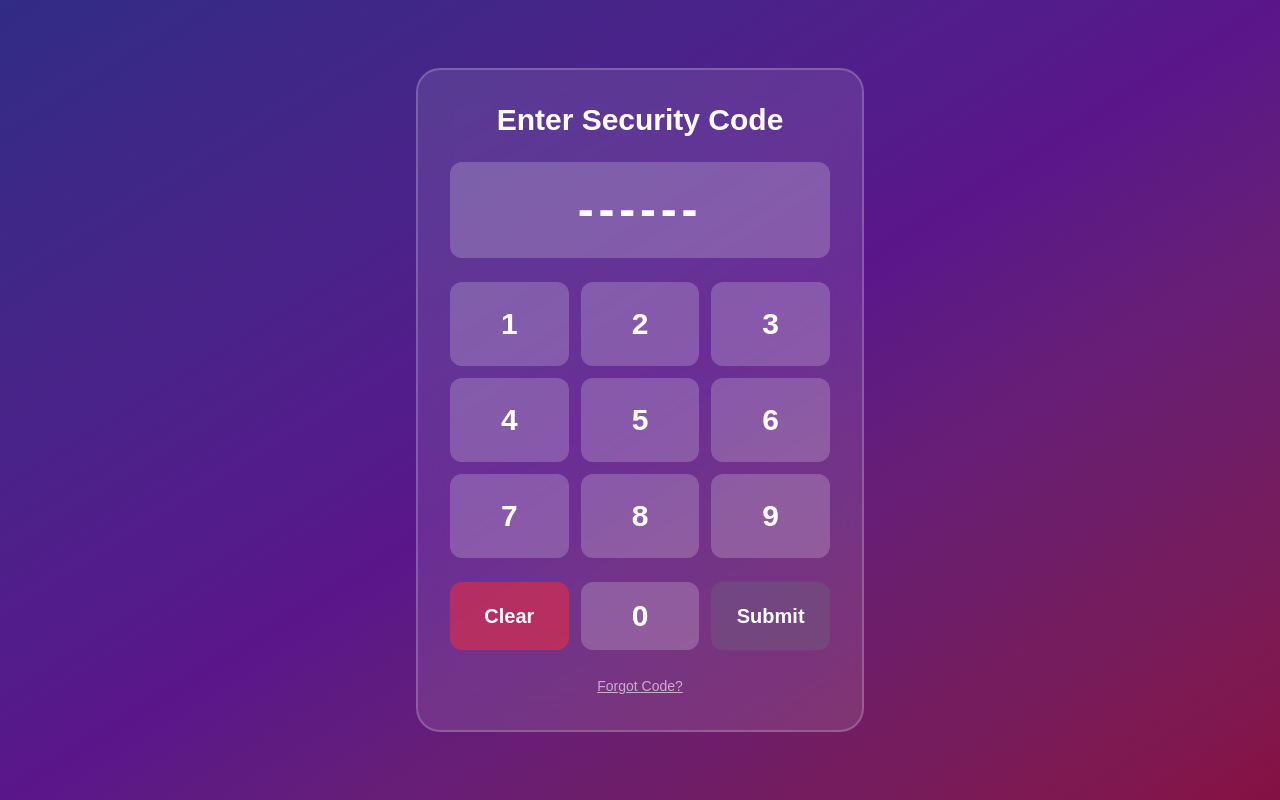
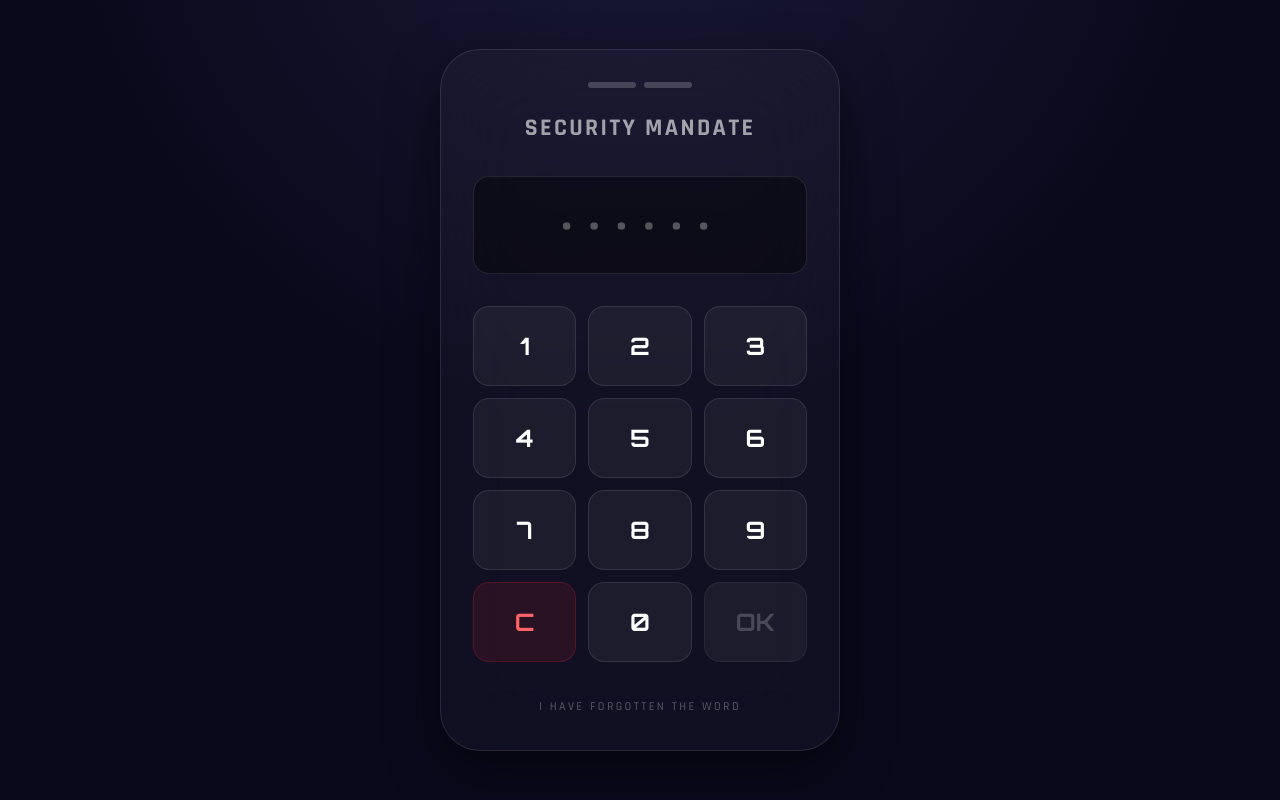
Before and after one commit to dariogeorge21/chase-christ, a Next.js app: page /verify in a window 1280 px wide. Built offline with nearby package versions, Linux system fonts and the light colour scheme.

Commit message:
enhance verification page

```diff
--- a/app/verify/page.tsx
+++ b/app/verify/page.tsx
@@ -3,9 +3,19 @@
 import { useState } from "react";
 import { motion, AnimatePresence } from "framer-motion";
 import { useRouter } from "next/navigation";
+import { Orbitron, Rajdhani } from "next/font/google";
 import { useAppStore } from "@/lib/store";
 
-const HAIL_MARYS = ["Hail Mary 1", "Hail Mary 2", "Hail Mary 3", "Hail Mary 4", "Hail Mary 5"];
+const orbitron = Orbitron({ subsets: ["latin"], weight: ["400", "700", "900"] });
+const rajdhani = Rajdhani({ subsets: ["latin"], weight: ["500", "700"] });
+
+const HAIL_MARYS = [
+  "Hail Mary, full of grace...",
+  "The Lord is with thee...",
+  "Blessed art thou among women...",
+  "Blessed is the fruit of thy womb...",
+  "Holy Mary, Mother of God..."
+];
 
 export default function VerifyPage() {
   const router = useRouter();
@@ -15,39 +25,35 @@ export default function VerifyPage() {
   const [attempts, setAttempts] = useState(0);
   const [showPunishment, setShowPunishment] = useState(false);
   const [hailMarysChecked, setHailMarysChecked] = useState<boolean[]>(Array(5).fill(false));
-  const [error, setError] = useState("");
+  const [isError, setIsError] = useState(false);
 
   const handleNumberClick = (num: string) => {
     if (inputCode.length < 6) {
-      setInputCode(inputCode + num);
+      setIsError(false);
+      setInputCode(prev => prev + num);
     }
   };
 
   const handleClear = () => {
     setInputCode("");
-    setError("");
+    setIsError(false);
   };
 
   const handleSubmit = () => {
     if (inputCode === securityCode) {
       router.push("/results");
     } else {
-      setError("Incorrect code!");
-      setAttempts((prev) => prev + 1);
+      setIsError(true);
+      const newAttempts = attempts + 1;
+      setAttempts(newAttempts);
 
-      if (attempts + 1 >= 2) {
-        setShowPunishment(true);
+      if (newAttempts >= 2) {
+        setTimeout(() => setShowPunishment(true), 600);
       } else {
-        setTimeout(() => {
-          setInputCode("");
-          setError("");
-        }, 1500);
+        // Shake and reset
+        setTimeout(() => setInputCode(""), 500);
       }
     }
-  };
-
-  const handleForgotCode = () => {
-    setShowPunishment(true);
   };
 
   const toggleHailMary = (index: number) => {
@@ -58,151 +64,193 @@ export default function VerifyPage() {
 
   const allHailMarysChecked = hailMarysChecked.every((checked) => checked);
 
-  const handlePunishmentContinue = () => {
-    if (allHailMarysChecked) {
-      router.push("/results");
-    }
+  // Animation variants
+  const containerVars = {
+    hidden: { opacity: 0, scale: 0.95 },
+    visible: { opacity: 1, scale: 1, transition: { staggerChildren: 0.05 } }
   };
 
-  if (showPunishment) {
+  const keyVars = {
+    hidden: { opacity: 0, y: 10 },
+    visible: { opacity: 1, y: 0 }
+  };
+
   return (
-      <div className="min-h-screen bg-gradient-to-br from-red-900 via-purple-900 to-indigo-900 flex items-center justify-center px-4">
+    <div className={`relative min-h-screen w-full flex items-center justify-center overflow-hidden bg-[#050510] ${rajdhani.className}`}>
+
+      {/* --- BACKGROUND LAYER --- */}
+      <div className="absolute inset-0 z-0">
+        <div className={`absolute inset-0 transition-colors duration-1000 ${showPunishment ? 'bg-red-950/40' : 'bg-indigo-950/20'}`} />
+        <div className="absolute top-0 left-1/2 -translate-x-1/2 w-full h-full bg-[radial-gradient(circle_at_50%_-20%,_rgba(120,119,198,0.15)_0%,_transparent_50%)]" />
+        {/* Floating Crosses Iconography */}
+        <div className="absolute inset-0 opacity-5 pointer-events-none flex items-center justify-center text-[40rem]">
+          †
+        </div>
+      </div>
+
+      <AnimatePresence mode="wait">
+        {!showPunishment ? (
+          /* --- VERIFICATION VIEW --- */
           <motion.div
-          initial={{ opacity: 0, scale: 0.8 }}
-          animate={{ opacity: 1, scale: 1 }}
-          className="max-w-2xl w-full bg-white/10 backdrop-blur-lg rounded-3xl p-8 border-2 border-white/20"
+            key="verify"
+            variants={containerVars}
+            initial="hidden"
+            animate="visible"
+            exit={{ opacity: 0, x: -50 }}
+            className="relative z-10 w-full max-w-md px-6"
           >
-          <h1 className="text-4xl font-bold text-white text-center mb-6">Penance Required</h1>
-          <p className="text-xl text-white/90 text-center mb-8">
-            Recite 5 Hail Marys to continue
+            <div className="bg-white/[0.03] backdrop-blur-2xl border border-white/10 rounded-[2.5rem] p-8 shadow-[0_20px_50px_rgba(0,0,0,0.5)]">
+
+              {/* Attempts Tracker */}
+              <div className="flex justify-center gap-2 mb-6">
+                {[...Array(2)].map((_, i) => (
+                  <div key={i} className="flex flex-col items-center">
+                    <div className={`w-12 h-1.5 rounded-full transition-all duration-500 ${i < attempts ? 'bg-red-500 shadow-[0_0_10px_#ef4444]' : 'bg-white/20'}`} />
+                  </div>
+                ))}
+              </div>
+
+              <h1 className="text-2xl font-bold text-white text-center mb-8 tracking-widest uppercase opacity-60">
+                Security Mandate
+              </h1>
+
+              {/* Code Display Area */}
+              <motion.div
+                animate={isError ? { x: [-5, 5, -5, 5, 0] } : {}}
+                className={`relative bg-black/40 rounded-2xl p-6 mb-8 border transition-colors ${isError ? 'border-red-500/50' : 'border-white/10'}`}
+              >
+                <p className={`text-5xl font-black text-center tracking-[0.2em] ${orbitron.className} ${isError ? 'text-red-400' : 'text-white'}`}>
+                  {inputCode.padEnd(6, "•").split("").map((char, i) => (
+                    <motion.span
+                      key={i}
+                      initial={false}
+                      animate={inputCode[i] ? { scale: [1.2, 1], opacity: 1 } : { opacity: 0.3 }}
+                    >
+                      {char}
+                    </motion.span>
+                  ))}
                 </p>
+                {isError && <p className="absolute -bottom-6 left-0 w-full text-center text-red-400 text-xs font-bold uppercase tracking-widest">Incorrect Access Code</p>}
+              </motion.div>
 
-          <div className="space-y-4 mb-8">
+              {/* Keypad Grid */}
+              <div className="grid grid-cols-3 gap-3 mb-8">
+                {[1, 2, 3, 4, 5, 6, 7, 8, 9, "C", 0, "OK"].map((btn) => (
+                  <motion.button
+                    key={btn}
+                    variants={keyVars}
+                    whileHover={{ scale: 1.05, backgroundColor: "rgba(255,255,255,0.1)" }}
+                    whileTap={{ scale: 0.95 }}
+                    onClick={() => {
+                      if (btn === "C") handleClear();
+                      else if (btn === "OK") handleSubmit();
+                      else handleNumberClick(btn.toString());
+                    }}
+                    className={`h-20 rounded-2xl text-2xl font-bold transition-all border flex items-center justify-center ${
+                      btn === "OK"
+                        ? (inputCode.length === 6 ? 'bg-emerald-500/20 border-emerald-500/50 text-emerald-400 shadow-[0_0_20px_rgba(52,211,153,0.2)]' : 'bg-white/5 border-white/5 text-white/20 cursor-not-allowed')
+                        : btn === "C"
+                        ? 'bg-red-500/10 border-red-500/20 text-red-400'
+                        : 'bg-white/5 border-white/10 text-white'
+                    } ${orbitron.className}`}
+                  >
+                    {btn}
+                  </motion.button>
+                ))}
+              </div>
+
+              <button
+                onClick={() => setShowPunishment(true)}
+                className="w-full text-white/30 hover:text-white/60 text-xs uppercase tracking-[0.2em] transition-colors"
+              >
+                I have forgotten the word
+              </button>
+            </div>
+          </motion.div>
+        ) : (
+          /* --- PUNISHMENT / PENANCE VIEW --- */
+          <motion.div
+            key="punishment"
+            initial={{ opacity: 0, y: 50 }}
+            animate={{ opacity: 1, y: 0 }}
+            className="relative z-10 w-full max-w-2xl px-6"
+          >
+            <div className="bg-black/60 backdrop-blur-3xl border border-red-500/30 rounded-[3rem] p-8 md:p-12 shadow-[0_0_60px_rgba(239,68,68,0.15)]">
+              <div className="text-center mb-10">
+                <motion.div
+                  animate={{ opacity: [0.5, 1, 0.5] }}
+                  transition={{ duration: 3, repeat: Infinity }}
+                  className="text-red-500 text-6xl mb-4"
+                >
+                  †
+                </motion.div>
+                <h2 className="text-4xl font-black text-white mb-2 uppercase tracking-tighter">Divine Penance</h2>
+                <p className="text-red-400/60 uppercase tracking-widest text-sm">Recite 5 Hail Marys to Redeem your score</p>
+              </div>
+
+              <div className="space-y-3 mb-10">
                 {HAIL_MARYS.map((prayer, index) => (
                   <motion.div
                     key={index}
-                whileHover={{ scale: 1.02 }}
+                    initial={{ x: -20, opacity: 0 }}
+                    animate={{ x: 0, opacity: 1, transition: { delay: index * 0.1 } }}
                     onClick={() => toggleHailMary(index)}
-                className={`p-6 rounded-xl cursor-pointer transition-all ${
+                    className={`group relative p-5 rounded-2xl cursor-pointer border-2 transition-all duration-500 ${
                       hailMarysChecked[index]
-                    ? "bg-green-500/30 border-2 border-green-400"
-                    : "bg-white/5 border-2 border-white/20"
+                        ? "bg-emerald-500/10 border-emerald-500/50"
+                        : "bg-white/5 border-white/10 hover:border-red-500/30"
                     }`}
                   >
-                <div className="flex items-center gap-4">
-                  <div
-                    className={`w-8 h-8 rounded-lg border-2 flex items-center justify-center ${
-                      hailMarysChecked[index]
-                        ? "bg-green-500 border-green-400"
-                        : "bg-white/10 border-white/30"
-                    }`}
+                    <div className="flex items-center gap-5">
+                      <div className={`w-8 h-8 rounded-full border-2 flex items-center justify-center transition-all ${
+                        hailMarysChecked[index] ? "bg-emerald-500 border-emerald-400 scale-110" : "bg-transparent border-white/20"
+                      }`}>
+                        {hailMarysChecked[index] && (
+                          <motion.svg
+                            initial={{ pathLength: 0 }}
+                            animate={{ pathLength: 1 }}
+                            className="w-5 h-5 text-white"
+                            viewBox="0 0 20 20"
+                            fill="none"
+                            stroke="currentColor"
+                            strokeWidth="3"
                           >
-                    {hailMarysChecked[index] && <span className="text-white text-xl">✓</span>}
+                            <polyline points="4 11 8 15 16 6" />
+                          </motion.svg>
+                        )}
                       </div>
-                  <span className="text-white text-xl font-semibold">{prayer}</span>
+                      <span className={`text-lg font-medium transition-colors ${hailMarysChecked[index] ? 'text-emerald-400' : 'text-white/70'}`}>
+                        {prayer}
+                      </span>
                     </div>
                   </motion.div>
                 ))}
               </div>
 
               <motion.button
-            whileHover={allHailMarysChecked ? { scale: 1.05 } : {}}
-            whileTap={allHailMarysChecked ? { scale: 0.95 } : {}}
-            onClick={handlePunishmentContinue}
+                whileHover={allHailMarysChecked ? { scale: 1.02 } : {}}
+                whileTap={allHailMarysChecked ? { scale: 0.98 } : {}}
+                onClick={() => router.push("/results")}
                 disabled={!allHailMarysChecked}
-            className={`w-full py-5 rounded-full text-2xl font-bold transition-all ${
+                className={`w-full py-6 rounded-2xl text-xl font-black transition-all duration-500 relative overflow-hidden ${
                   allHailMarysChecked
-                ? "bg-gradient-to-r from-green-400 to-green-600 text-white cursor-pointer"
-                : "bg-gray-500 text-gray-300 cursor-not-allowed"
+                    ? "bg-gradient-to-r from-emerald-500 to-teal-600 text-white shadow-[0_10px_30px_rgba(16,185,129,0.4)]"
+                    : "bg-white/5 text-white/20 border border-white/10 cursor-not-allowed"
                 }`}
               >
-            Continue
+                {allHailMarysChecked && (
+                  <motion.div
+                    animate={{ x: ['-100%', '100%'] }}
+                    transition={{ duration: 1.5, repeat: Infinity }}
+                    className="absolute inset-0 bg-gradient-to-r from-transparent via-white/20 to-transparent"
+                  />
+                )}
+                ABSALUTION GRANTED
               </motion.button>
+            </div>
           </motion.div>
+        )}
+      </AnimatePresence>
     </div>
   );
 }
-
-  return (
-    <div className="min-h-screen bg-gradient-to-br from-indigo-900 via-purple-900 to-pink-900 flex items-center justify-center px-4">
-      <motion.div
-        initial={{ opacity: 0, y: 30 }}
-        animate={{ opacity: 1, y: 0 }}
-        className="max-w-md w-full bg-white/10 backdrop-blur-lg rounded-3xl p-8 border-2 border-white/20"
-      >
-        <h1 className="text-3xl font-bold text-white text-center mb-6">Enter Security Code</h1>
-
-        {/* Code Display */}
-        <div className="bg-white/20 rounded-xl p-6 mb-6">
-          <p className="text-5xl font-bold text-white text-center tracking-widest">
-            {inputCode || "------"}
-          </p>
-        </div>
-
-        {error && (
-          <motion.p
-            initial={{ opacity: 0 }}
-            animate={{ opacity: 1 }}
-            className="text-red-300 text-center mb-4 text-lg font-semibold"
-          >
-            {error}
-          </motion.p>
-        )}
-
-        {/* Numeric Keypad */}
-        <div className="grid grid-cols-3 gap-3 mb-6">
-          {[1, 2, 3, 4, 5, 6, 7, 8, 9].map((num) => (
-            <motion.button
-              key={num}
-              whileHover={{ scale: 1.1 }}
-              whileTap={{ scale: 0.9 }}
-              onClick={() => handleNumberClick(num.toString())}
-              className="bg-white/20 hover:bg-white/30 text-white text-3xl font-bold py-6 rounded-xl transition-all"
-            >
-              {num}
-            </motion.button>
-          ))}
-        </div>
-
-        <div className="grid grid-cols-3 gap-3 mb-6">
-          <motion.button
-            whileHover={{ scale: 1.05 }}
-            whileTap={{ scale: 0.95 }}
-            onClick={handleClear}
-            className="bg-red-500/50 hover:bg-red-500/70 text-white text-xl font-bold py-4 rounded-xl"
-          >
-            Clear
-          </motion.button>
-          <motion.button
-            whileHover={{ scale: 1.1 }}
-            whileTap={{ scale: 0.9 }}
-            onClick={() => handleNumberClick("0")}
-            className="bg-white/20 hover:bg-white/30 text-white text-3xl font-bold py-4 rounded-xl"
-          >
-            0
-          </motion.button>
-          <motion.button
-            whileHover={{ scale: 1.05 }}
-            whileTap={{ scale: 0.95 }}
-            onClick={handleSubmit}
-            disabled={inputCode.length !== 6}
-            className={`text-white text-xl font-bold py-4 rounded-xl ${
-              inputCode.length === 6
-                ? "bg-green-500/50 hover:bg-green-500/70"
-                : "bg-gray-500/30 cursor-not-allowed"
-            }`}
-          >
-            Submit
-          </motion.button>
-        </div>
-
-        <button
-          onClick={handleForgotCode}
-          className="w-full text-white/60 hover:text-white text-sm underline"
-        >
-          Forgot Code?
-        </button>
-      </motion.div>
-    </div>
-  );
-}
```
Lines whose indentation alone changed are shown as unchanged.
